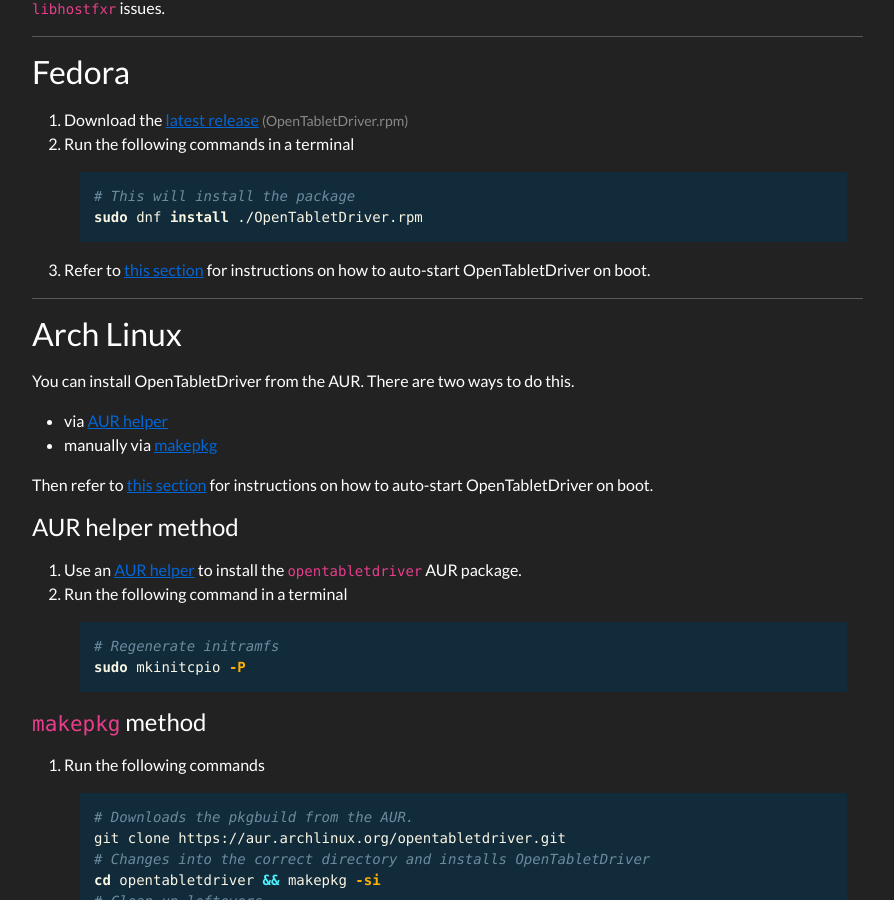
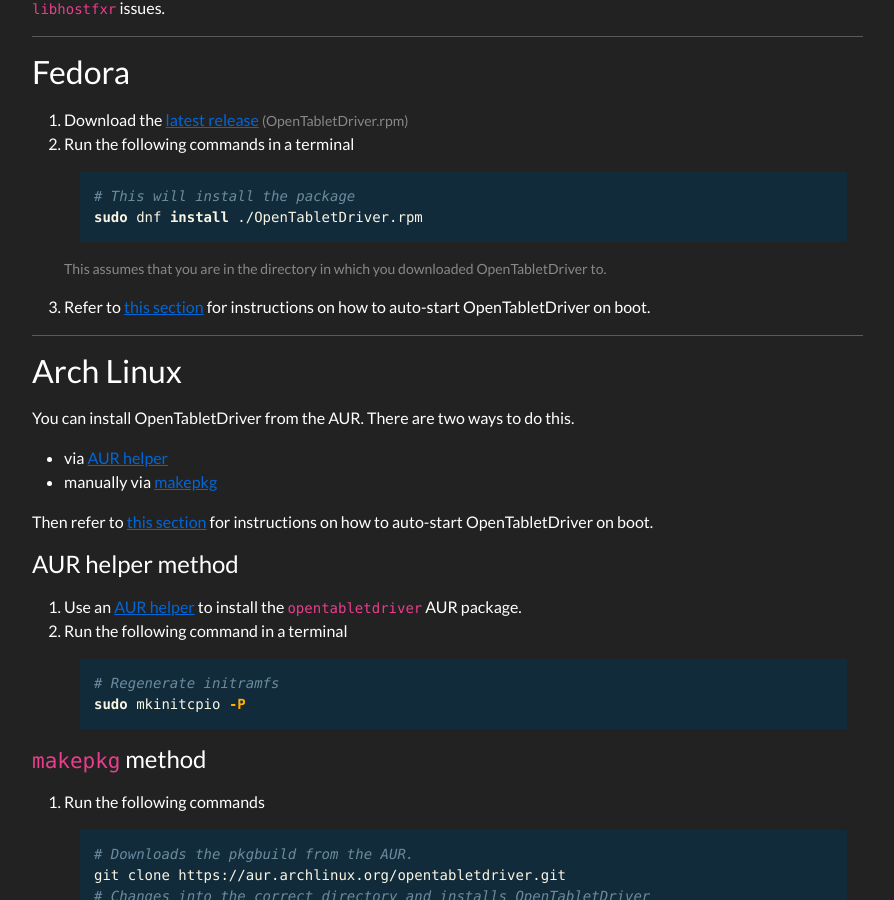
Before and after one commit to OpenTabletDriver/opentabletdriver.github.io, a Jekyll site: the page built from _wiki/Install/Linux.md, in a window 1280 px wide and 900 px high, scrolled down 686 px. Shown: the whole window, without its empty margins (335-1229 px from the left). Built offline with Jekyll 4.4.1, drawn with Linux system fonts in a browser that asks for light colours; nearby versions of some CDN libraries.

Commit message:
Add note about being in the correct cwd

````diff
--- a/_wiki/Install/Linux.md
+++ b/_wiki/Install/Linux.md
@@ -29,6 +29,7 @@ See solutions from Microsoft [here](https://learn.microsoft.com/en-us/dotnet/cor
     # This will install the package
     sudo dnf install ./OpenTabletDriver.rpm
     ```
+    > This assumes that you are in the directory in which you downloaded OpenTabletDriver to.
  3. Refer to [this section]({% link _wiki/FAQ/Linux.md %}#systemd-autostart) for instructions on how to auto-start OpenTabletDriver on boot.
 
 ---
````
